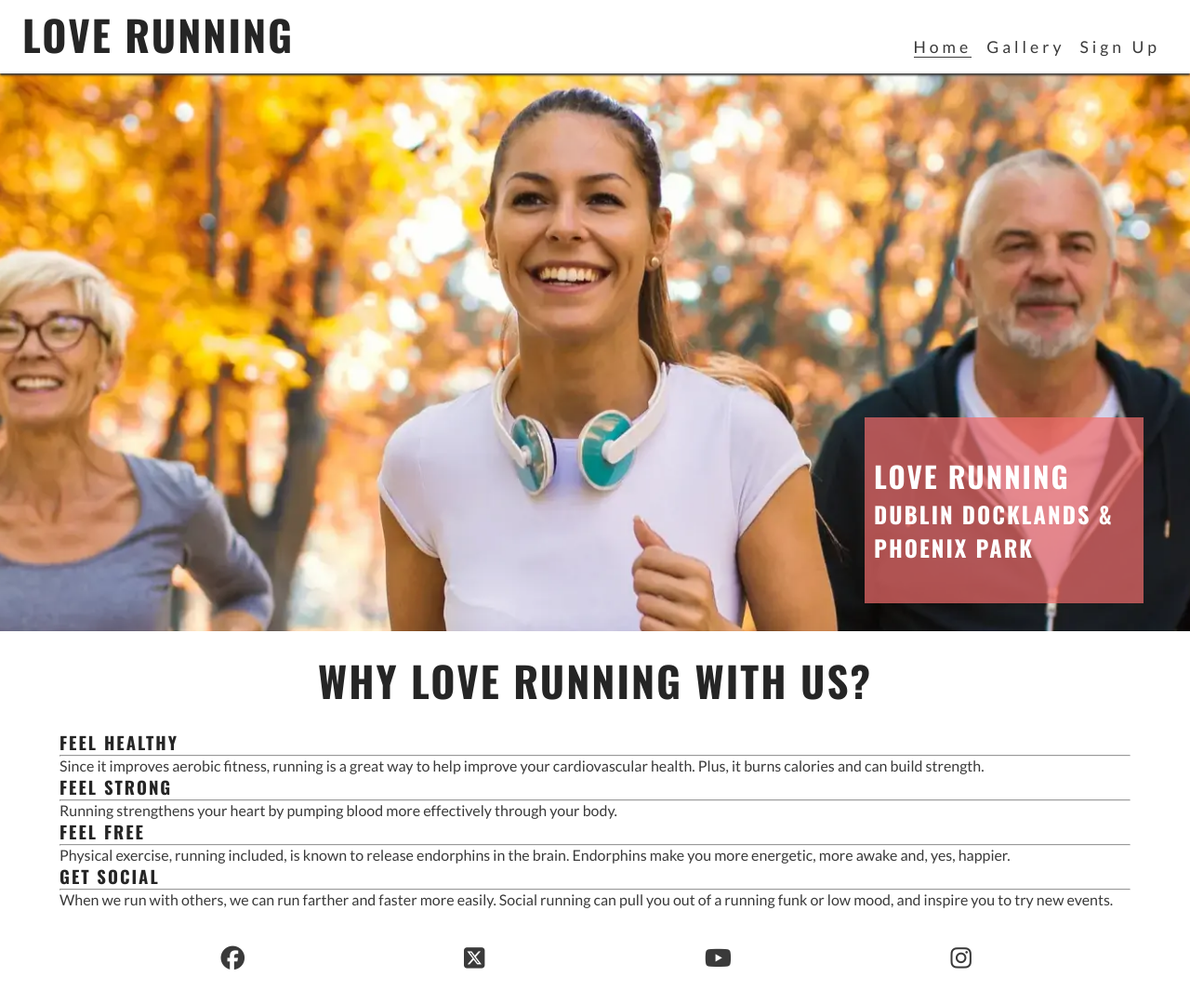
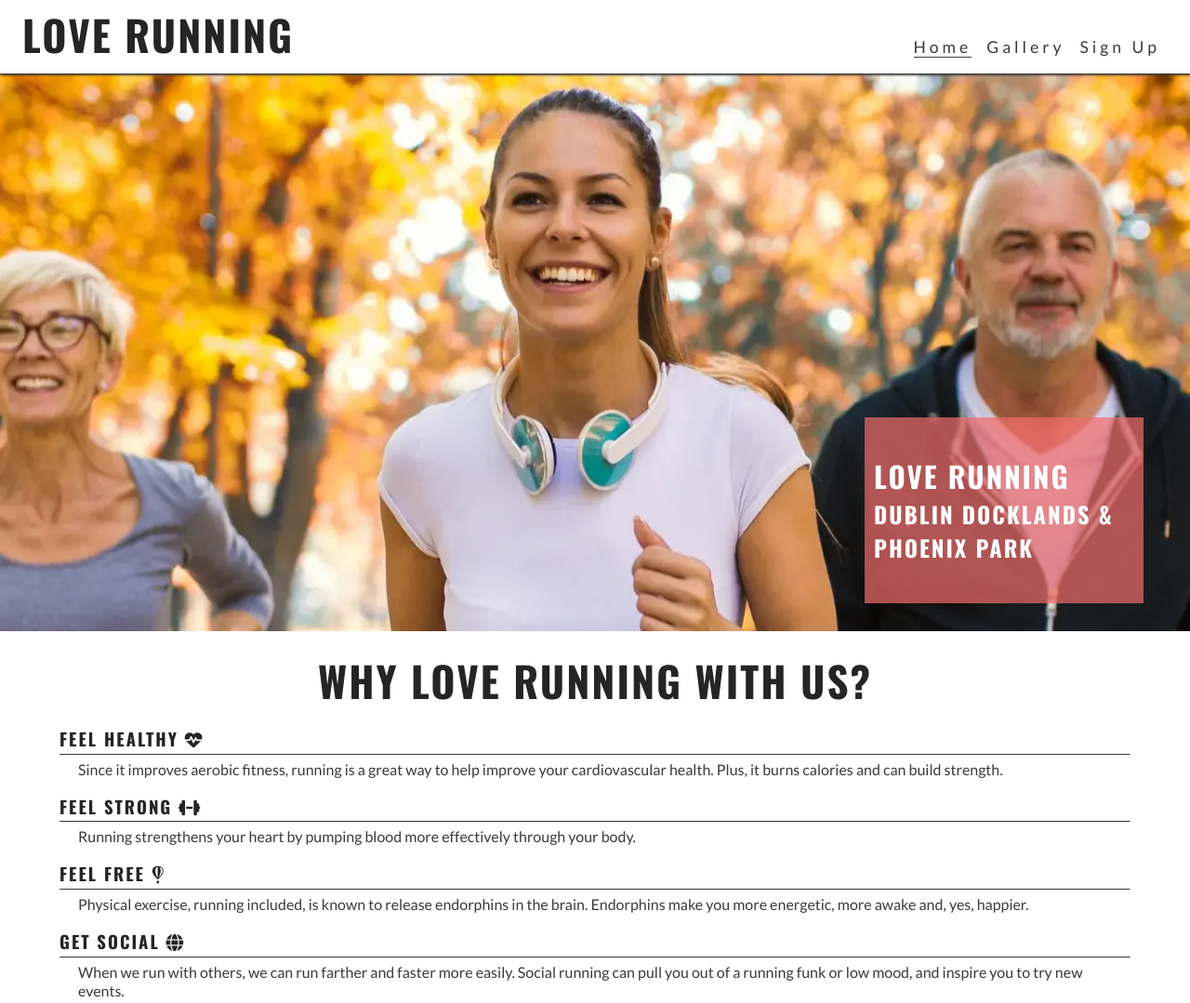
Before and after one commit to taz1003/Love-Running, a plain HTML site: page index.html in a window 1280 px wide. Shown: the top 1079 px of the page at 93% size. Drawn offline with nearby package versions, Linux system fonts and the light colour scheme.

Commit message:
style reasons section and add icons

```diff
--- a/assets/css/style.css
+++ b/assets/css/style.css
@@ -116,11 +116,26 @@ main {
     margin: 20px auto;
 }
 
-#reasons > h2 {
+#reasons h2 {
     margin-bottom: 20px;
     font-size: 280%;
     text-align: center;
 }
+
+#benefits-physical>div, #benefits-mental>div {
+    line-height: 20px;
+    margin-bottom: 20px;
+}
+
+#benefits p {
+    padding: 0 20px;
+}
+
+hr {
+    border-top: 1px solid #3a3a3a;
+    margin: 5px 0;
+}
+
 /* footer */
 #social-networks {
     display: flex;
--- a/index.html
+++ b/index.html
@@ -47,26 +47,26 @@
             <div id="benefits">
                 <div id="benefits-physical">
                     <div>
-                        <h3>FEEL HEALTHY</h3>
+                        <h3>FEEL HEALTHY <i class="fa-solid fa-heart-pulse"></i></h3>
                         <hr>
                         <p>Since it improves aerobic fitness, running is a great way to help improve your cardiovascular health.
                         Plus, it burns calories and can build strength.</p>
                     </div>
                     <div>
-                        <h3>FEEL STRONG</h3>
+                        <h3>FEEL STRONG <i class="fa-solid fa-dumbbell"></i></h3>
                         <hr>
                         <p>Running strengthens your heart by pumping blood more effectively through your body.</p>
                     </div>
                 </div>
                 <div id="benefits-mental">
                     <div>
-                        <h3>FEEL FREE</h3>
+                        <h3>FEEL FREE <i class="fa-brands fa-fly"></i></h3>
                         <hr>
                         <p>Physical exercise, running included, is known to release endorphins in the brain. Endorphins make you more
                         energetic, more awake and, yes, happier.</p>
                     </div>
                     <div>
-                        <h3>GET SOCIAL</h3>
+                        <h3>GET SOCIAL <i class="fa-solid fa-globe"></i></h3>
                         <hr>
                         <p>When we run with others, we can run farther and faster more easily. Social running can pull you out of a running
                         funk or low mood, and inspire you to try new events.</p>
```
